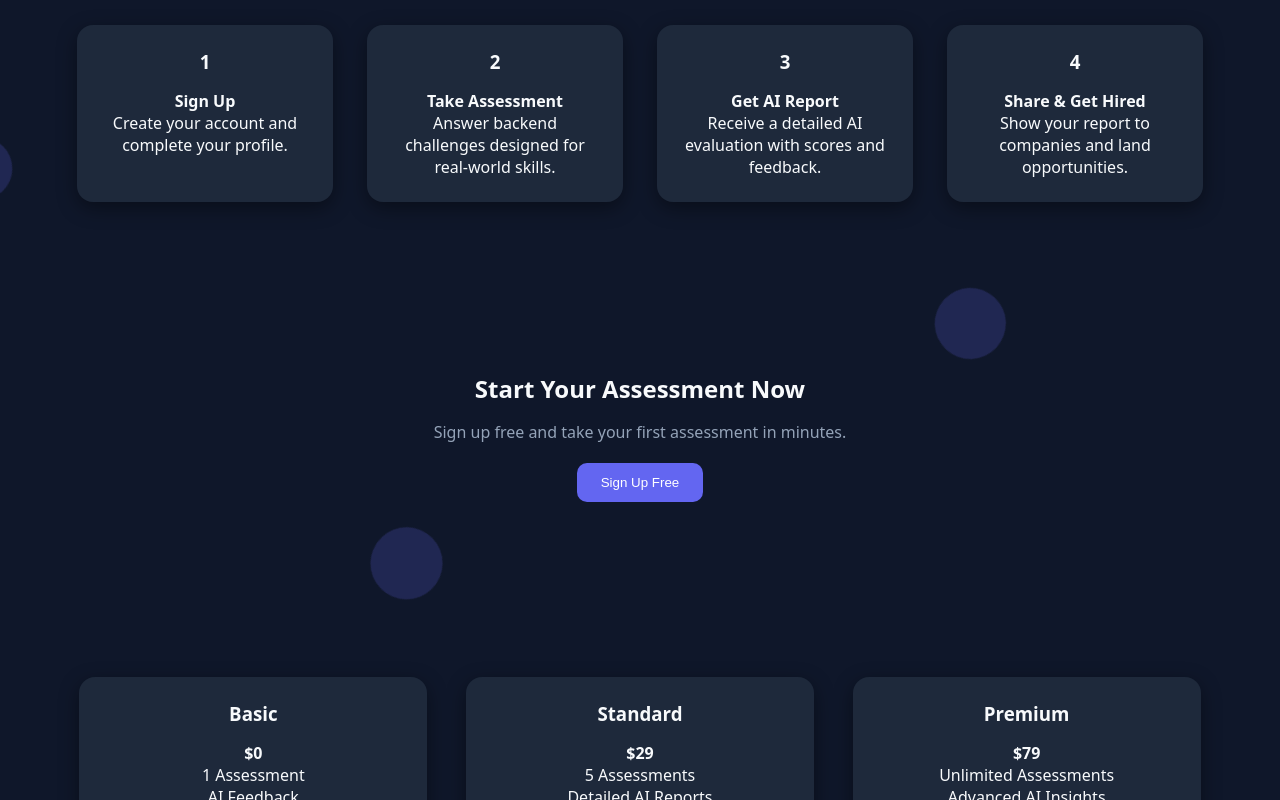
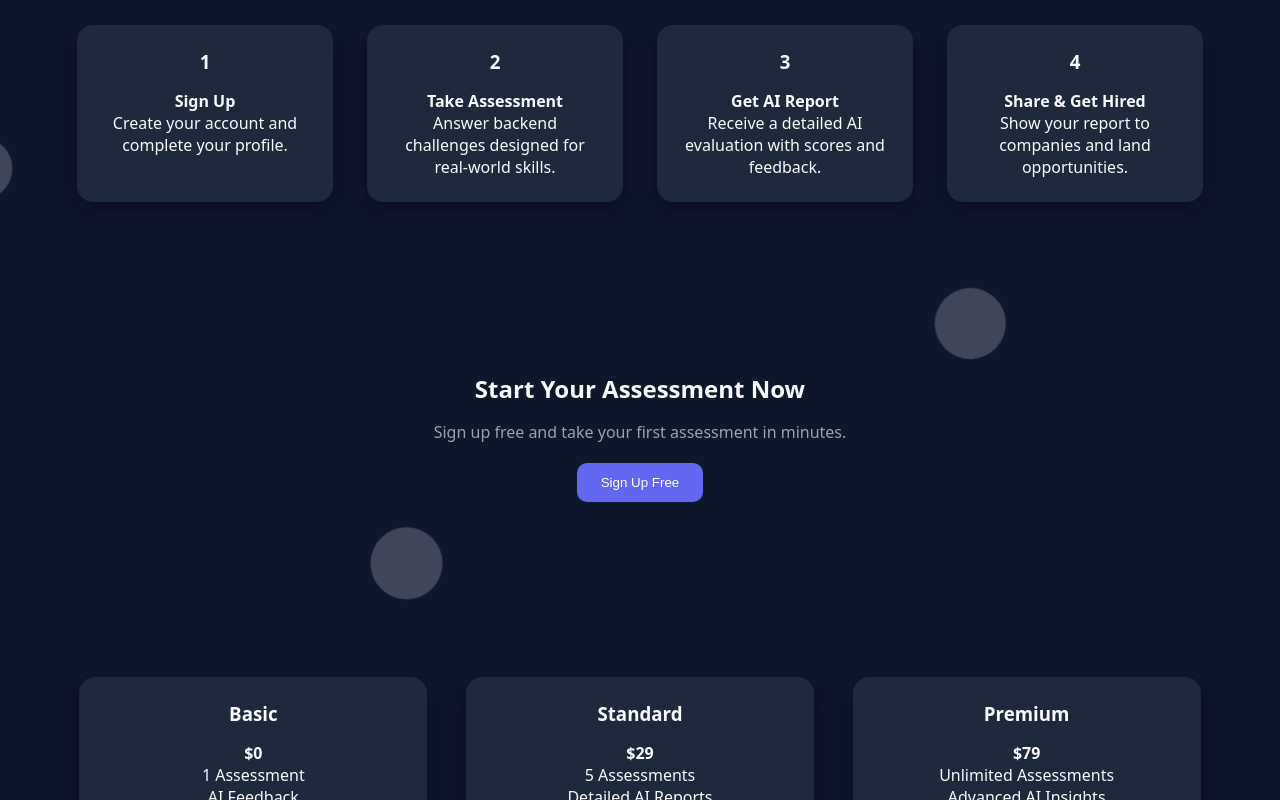
Before and after one commit to Rabbi111-cloud/AI--Assessment-Platform, a Next.js app: page / in a window 1280 px wide. Shown: the part 1280-2080 px from the top of the page. Built offline with nearby package versions, Linux system fonts and the light colour scheme.

Commit message:
Update globals.css

```diff
--- a/app/globals.css
+++ b/app/globals.css
@@ -5,90 +5,37 @@
   --card: #1e293b;
   --text: #f8fafc;
   --muted: #94a3b8;
-  --bubble: rgba(99, 102, 241, 0.2);
+  --bubble: rgba(255, 255, 255, 0.2);
 }
 
-* {
-  box-sizing: border-box;
-  margin: 0;
-  padding: 0;
+* { box-sizing: border-box; margin: 0; padding: 0; }
+body { font-family: system-ui, sans-serif; background: var(--bg); color: var(--text); overflow-x: hidden; }
+
+.container { max-width: 1200px; margin: 0 auto; padding: 40px 20px; }
+
+.card {
+  background: var(--card); padding: 24px; border-radius: 16px;
+  margin-bottom: 20px; box-shadow: 0 6px 20px rgba(0,0,0,0.4);
+  transition: transform 0.3s ease, box-shadow 0.3s ease, background 0.3s ease;
+  cursor: pointer;
+}
+.card:hover { transform: translateY(-5px); box-shadow: 0 12px 30px rgba(0,0,0,0.5); }
+
+.button {
+  background: var(--primary); color: white; padding: 12px 24px; border: none;
+  border-radius: 10px; cursor: pointer; transition: transform 0.2s ease, box-shadow 0.2s ease, background 0.3s ease;
+}
+.button:hover { transform: scale(1.05); box-shadow: 0 6px 20px rgba(99,102,241,0.5); }
+
+input, select, textarea {
+  width: 100%; padding: 10px; margin-top:6px; margin-bottom:16px;
+  border-radius:8px; border:none; outline:none; background:#1f2937; color:var(--text);
 }
 
-body {
-  font-family: system-ui, -apple-system, BlinkMacSystemFont, sans-serif;
-  background: var(--bg);
-  color: var(--text);
-  overflow-x: hidden;
-}
+h1,h2,h3 { margin-bottom:16px; }
 
-.container {
-  max-width: 1200px;
-  margin: 0 auto;
-  padding: 40px 20px;
-}
-
-.card {
-  background: var(--card);
-  padding: 24px;
-  border-radius: 16px;
-  margin-bottom: 20px;
-  box-shadow: 0 6px 20px rgba(0, 0, 0, 0.4);
-  transition: transform 0.3s ease, box-shadow 0.3s ease;
-}
-.card:hover {
-  transform: translateY(-5px);
-  box-shadow: 0 12px 30px rgba(0, 0, 0, 0.5);
-}
-
-.button {
-  background: var(--primary);
-  color: white;
-  padding: 12px 24px;
-  border: none;
-  border-radius: 10px;
-  cursor: pointer;
-  transition: transform 0.2s ease, box-shadow 0.2s ease;
-}
-.button:hover {
-  transform: scale(1.05);
-  box-shadow: 0 6px 20px rgba(99, 102, 241, 0.5);
-}
-
-input, select, textarea {
-  width: 100%;
-  padding: 10px;
-  margin-top: 6px;
-  margin-bottom: 16px;
-  border-radius: 8px;
-  border: none;
-  outline: none;
-  background: #1f2937;
-  color: var(--text);
-}
-
-h1, h2, h3 {
-  margin-bottom: 16px;
-}
-
-.bubbles {
-  position: absolute;
-  width: 200%;
-  height: 200%;
-  top: -50%;
-  left: -50%;
-  background: transparent;
-  z-index: -1;
-}
-.bubble {
-  position: absolute;
-  border-radius: 50%;
-  background: var(--bubble);
-  animation: float 15s infinite linear;
-}
-@keyframes float {
-  0% { transform: translateY(0) rotate(0deg); }
-  50% { transform: translateY(-50px) rotate(180deg); }
-  100% { transform: translateY(0) rotate(360deg); }
-}
+.bubbles { position: absolute; width:200%; height:200%; top:-50%; left:-50%; background:transparent; z-index:-1; }
+.bubble { position: absolute; border-radius:50%; background: var(--bubble); animation: float 15s infinite linear; cursor: pointer; }
+@keyframes float { 0% { transform: translateY(0) rotate(0deg); } 50% { transform: translateY(-50px) rotate(180deg); } 100% { transform: translateY(0) rotate(360deg); } }
 
 a { text-decoration: none; color: inherit; }
```
